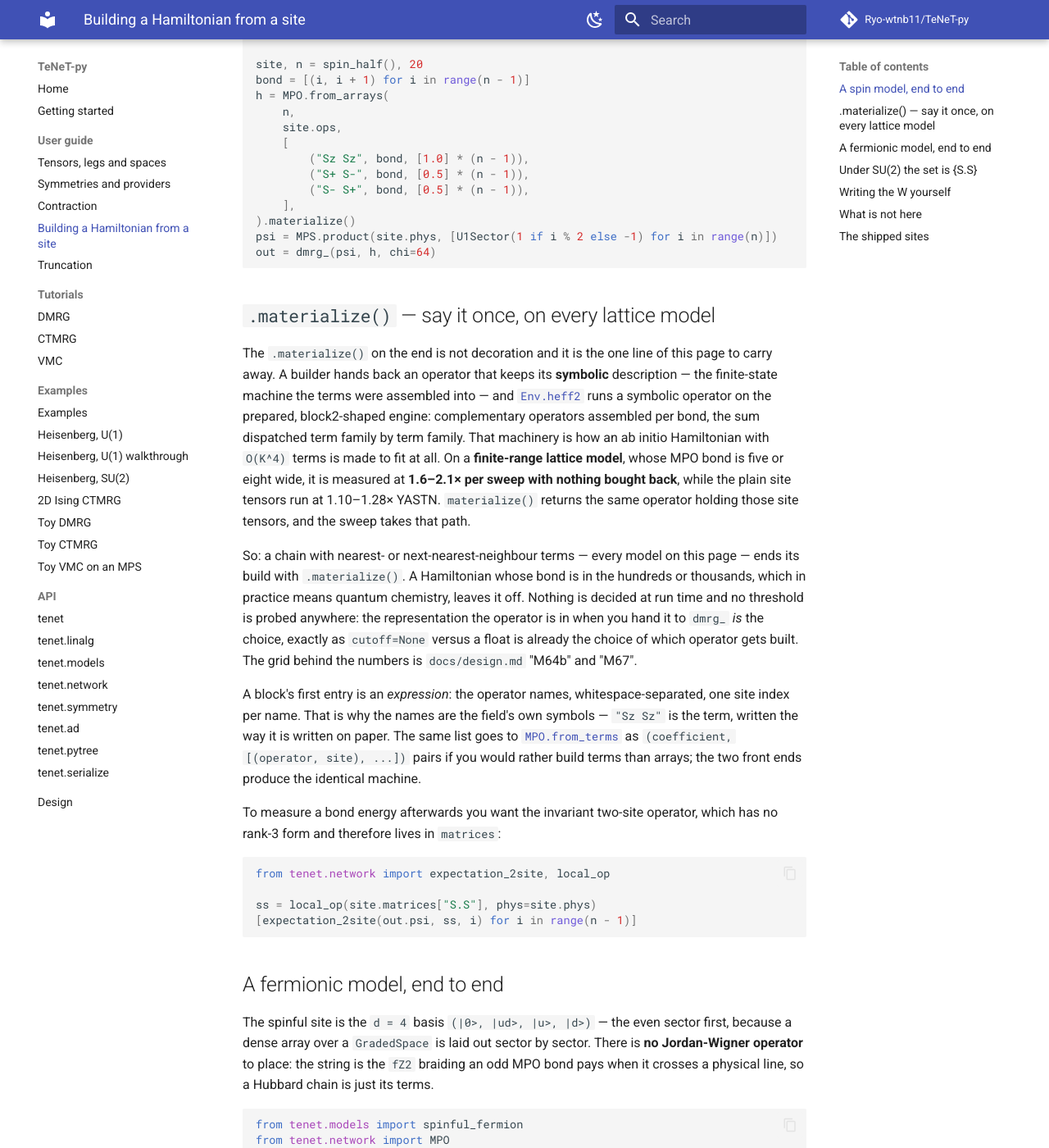
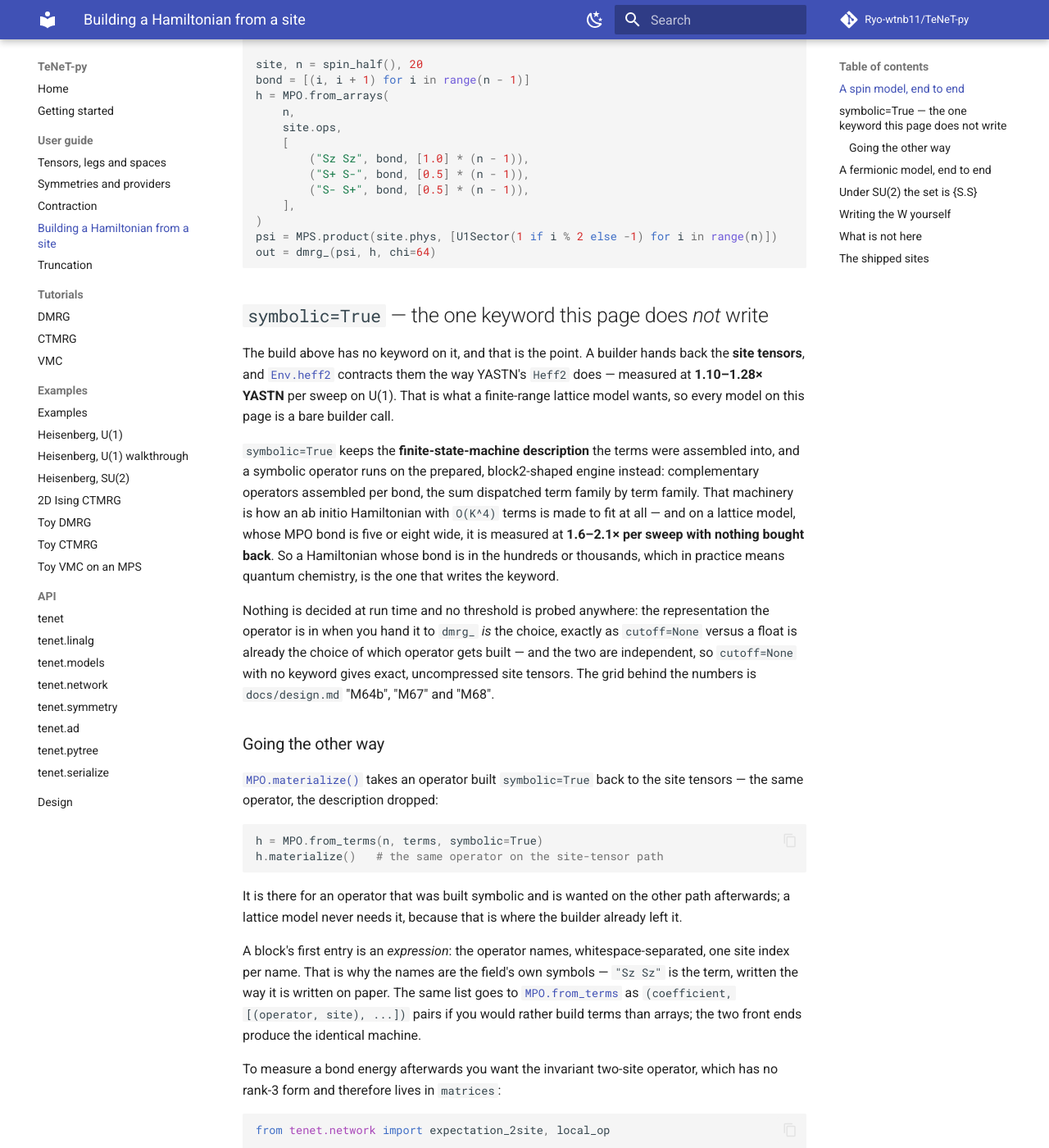
Before and after one commit to Ryo-wtnb11/TeNeT-py, an MkDocs documentation site: the page built from docs/guide/models-and-sites.md, in a window 1280 px wide and 1400 px high, scrolled down 820 px. Shown: the whole window at 82% size. Built offline with MkDocs 1.6.1 and Material for MkDocs 9.7.7, drawn with Linux system fonts in a browser that asks for light colours; comment, search, counter and statistics services are not loaded; some of the changed text lies outside the part shown.

Commit message:
M68: the guide, tutorial, walkthrough page and the two hygiene/compile tests

````diff
--- a/docs/guide/models-and-sites.md
+++ b/docs/guide/models-and-sites.md
@@ -41,31 +41,45 @@ h = MPO.from_arrays(
         ("S+ S-", bond, [0.5] * (n - 1)),
         ("S- S+", bond, [0.5] * (n - 1)),
     ],
-).materialize()
+)
 psi = MPS.product(site.phys, [U1Sector(1 if i % 2 else -1) for i in range(n)])
 out = dmrg_(psi, h, chi=64)
 ```
 
-## `.materialize()` — say it once, on every lattice model
+## `symbolic=True` — the one keyword this page does *not* write
 
-The `.materialize()` on the end is not decoration and it is the one line of this page to
-carry away. A builder hands back an operator that keeps its **symbolic** description — the
-finite-state machine the terms were assembled into — and
-[`Env.heff2`](../api/network.md) runs a symbolic operator on the prepared, block2-shaped
-engine: complementary operators assembled per bond, the sum dispatched term family by term
-family. That machinery is how an ab initio Hamiltonian with `O(K^4)` terms is made to fit
-at all. On a **finite-range lattice model**, whose MPO bond is five or eight wide, it is
-measured at **1.6–2.1× per sweep with nothing bought back**, while the plain site tensors
-run at 1.10–1.28× YASTN. `materialize()` returns the same operator holding those site
-tensors, and the sweep takes that path.
+The build above has no keyword on it, and that is the point. A builder hands back the
+**site tensors**, and [`Env.heff2`](../api/network.md) contracts them the way YASTN's
+`Heff2` does — measured at **1.10–1.28× YASTN** per sweep on U(1). That is what a
+finite-range lattice model wants, so every model on this page is a bare builder call.
 
-So: a chain with nearest- or next-nearest-neighbour terms — every model on this page —
-ends its build with `.materialize()`. A Hamiltonian whose bond is in the hundreds or
-thousands, which in practice means quantum chemistry, leaves it off. Nothing is decided at
-run time and no threshold is probed anywhere: the representation the operator is in when
-you hand it to `dmrg_` *is* the choice, exactly as `cutoff=None` versus a float is already
-the choice of which operator gets built. The grid behind the numbers is `docs/design.md`
-"M64b" and "M67".
+`symbolic=True` keeps the **finite-state-machine description** the terms were assembled
+into, and a symbolic operator runs on the prepared, block2-shaped engine instead:
+complementary operators assembled per bond, the sum dispatched term family by term family.
+That machinery is how an ab initio Hamiltonian with `O(K^4)` terms is made to fit at all —
+and on a lattice model, whose MPO bond is five or eight wide, it is measured at **1.6–2.1×
+per sweep with nothing bought back**. So a Hamiltonian whose bond is in the hundreds or
+thousands, which in practice means quantum chemistry, is the one that writes the keyword.
+
+Nothing is decided at run time and no threshold is probed anywhere: the representation the
+operator is in when you hand it to `dmrg_` *is* the choice, exactly as `cutoff=None`
+versus a float is already the choice of which operator gets built — and the two are
+independent, so `cutoff=None` with no keyword gives exact, uncompressed site tensors. The
+grid behind the numbers is `docs/design.md` "M64b", "M67" and "M68".
+
+### Going the other way
+
+[`MPO.materialize()`](../api/network.md) takes an operator built `symbolic=True` back to
+the site tensors — the same operator, the description dropped:
+
+```python
+h = MPO.from_terms(n, terms, symbolic=True)
+h.materialize()   # the same operator on the site-tensor path
+```
+
+It is there for an operator that was built symbolic and is wanted on the other path
+afterwards; a lattice model never needs it, because that is where the builder already
+left it.
 
 A block's first entry is an *expression*: the operator names, whitespace-separated, one
 site index per name. That is why the names are the field's own symbols — `"Sz Sz"` is
@@ -103,7 +117,7 @@ for flavour in ("up", "dn"):
     expr = f"c+_{flavour} c_{flavour}"
     blocks += [(expr, fwd, [-1.0] * (n - 1)), (expr, bwd, [-1.0] * (n - 1))]
 blocks.append(("n_up n_dn", [(m, m) for m in range(n)], [u] * n))
-h = MPO.from_arrays(n, site.ops, blocks).materialize()
+h = MPO.from_arrays(n, site.ops, blocks)
 ```
 
 The last block is worth a look: `"n_up n_dn"` names two operators on two *coincident*
@@ -133,7 +147,7 @@ from tenet.network import MPO
 
 site = spin_half(SU2)
 terms = [(1.0, [(site.ops["S.S"], (i, i + 1))]) for i in range(n - 1)]
-h = MPO.from_terms(n, terms).materialize()
+h = MPO.from_terms(n, terms)
 ```
 
 `MPO.from_terms` splits it with an SVD and the graded MPO bond comes out of that SVD —
@@ -160,7 +174,7 @@ w = {                      # the Heisenberg W, exactly the eight non-zero channe
     (0, 3): sz,        (3, -1): sz,
     (-1, -1): None,        # I  -- the term is finished
 }
-h = MPO.from_entries([w] * 8).materialize()
+h = MPO.from_entries([w] * 8)
 ```
 
 `0` is the `IdL` channel of a bond and `-1` its `IdR` channel, at every bond, the way a
@@ -174,9 +188,10 @@ operator, or the pair `(coefficient, operator)`. The two boundary bonds are `D =
 bond `0` keeps only `IdL` and the last bond only `IdR`: the same bulk mapping serves the
 first and last site too.
 
-What it produces is the *same* edge description a term list produces, so
-[`Env.heff2`](../api/network.md) cannot tell the two apart and both route the same way —
-which is why this one gets the same `.materialize()` as the rest of the page.
+Under `symbolic=True` what it produces is the *same* edge description a term list
+produces, so [`Env.heff2`](../api/network.md) cannot tell the two apart and both route the
+same way — which is why this one takes the keyword, or leaves it off, on the same rule as
+the rest of the page.
 
 [`MPO.from_w`](../api/network.md) is the other hand-build entry and it is unchanged. Use
 it when the `W` arrives as a **dense array** — out of a paper, out of another library —
@@ -184,7 +199,7 @@ because then the entries are numbers, no charge can be recovered from them, and
 supply the bond grading yourself. It is also what `examples/heisenberg_walkthrough.py`
 leads with, because writing the 5×5 out is what teaches what an MPO *is*. The price is
 that its result carries no symbols. On a lattice model that is not a price at all —
-it is where `.materialize()` puts every other builder's output anyway — but it does mean
+it is where every other builder's default leaves its output anyway — but it does mean
 there is no symbolic route left if you ever want one.
 
 | you have | use |
@@ -198,8 +213,8 @@ and then, orthogonally to that choice:
 
 | your Hamiltonian | what to hand `dmrg_` |
 |---|---|
-| a finite-range lattice model | `builder(...).materialize()` |
-| quantum chemistry, or any bond in the thousands | the builder's result as it comes |
+| a finite-range lattice model | `builder(...)` — the default |
+| quantum chemistry, or any bond in the thousands | `builder(..., symbolic=True)` |
 
 ## What is not here
 
````
Also changed, not shown: docs/examples/heisenberg-walkthrough.md (+13 -10 lines), docs/examples/heisenberg.md (+2 -2 lines), docs/examples/su2-heisenberg.md (+3 -3 lines), docs/tutorials/dmrg.md (+5 -5 lines), 2 other files.
